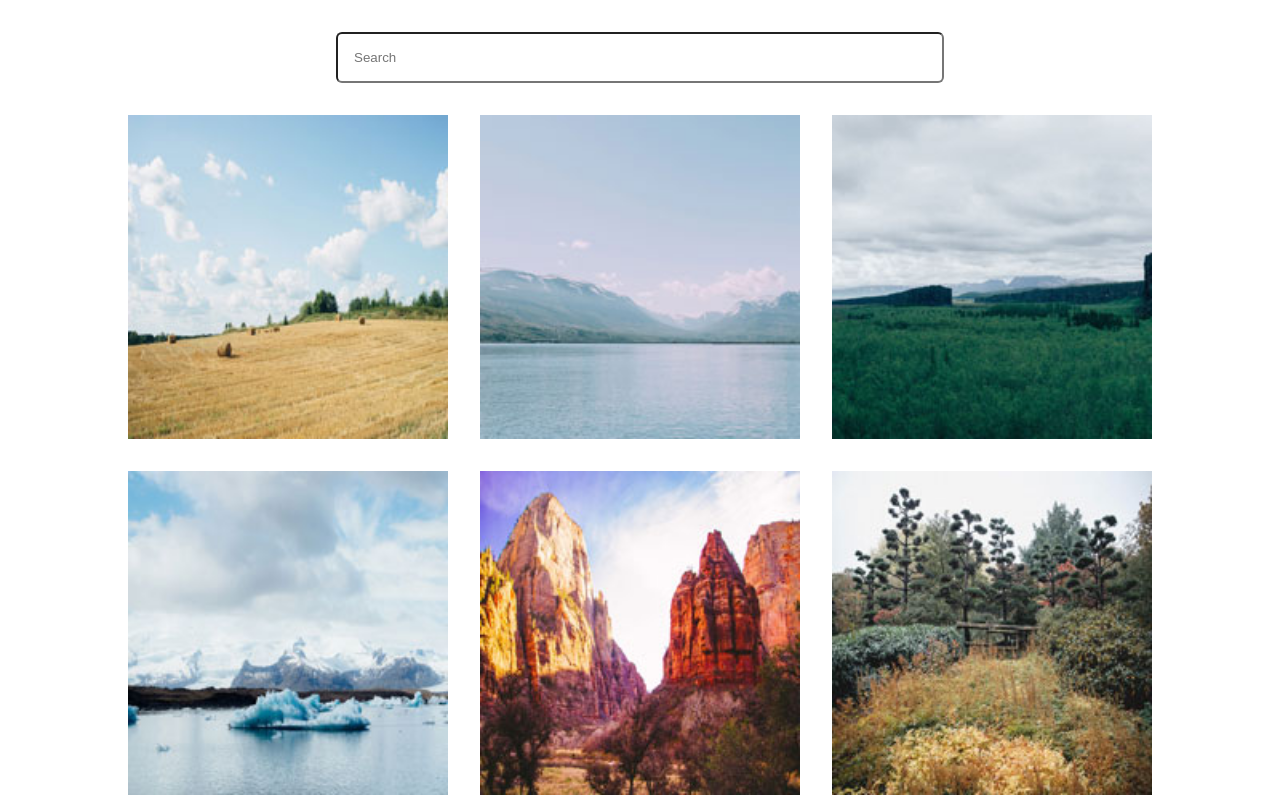
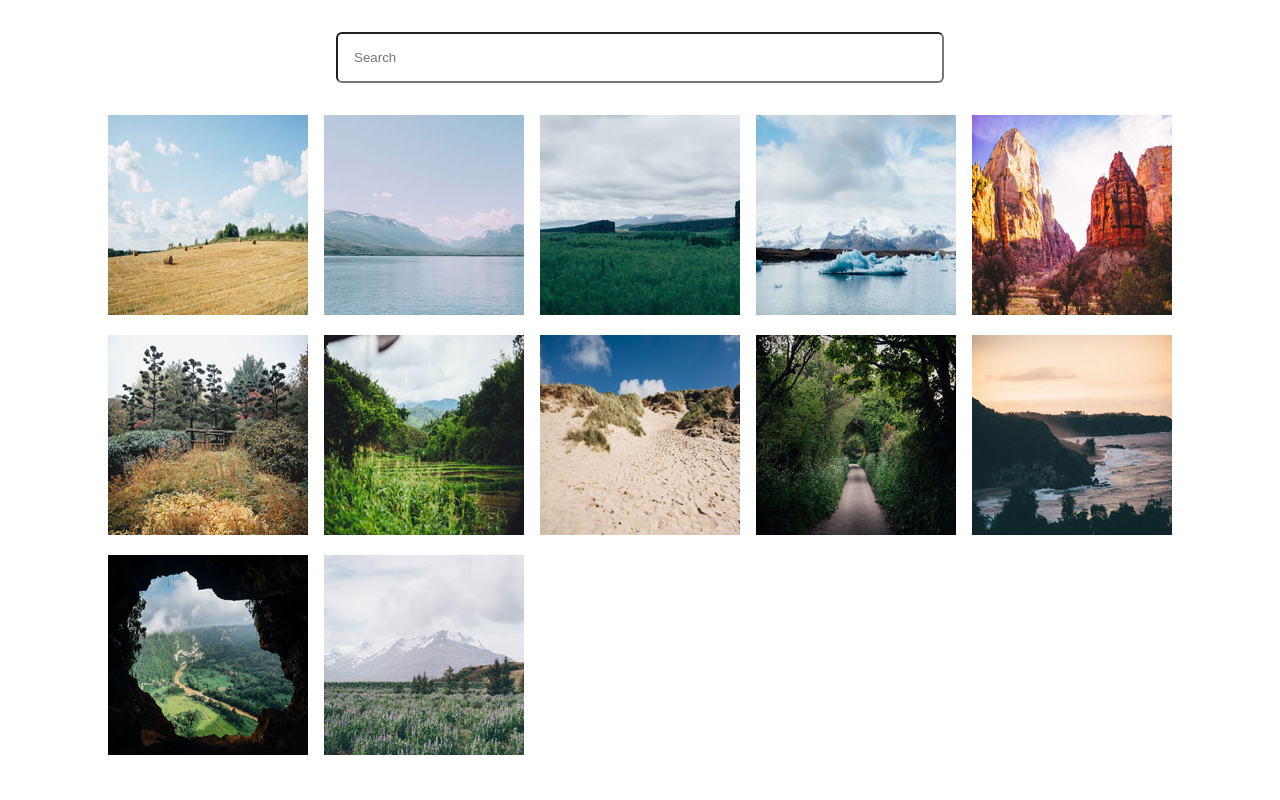
Before and after one commit to AcostaJon/techdegree-project-5, a plain HTML site: page index.html in a window 1280 px wide. Shown: the top 800 px of the page. Drawn offline with Linux system fonts and the light colour scheme.

Commit message:
update image, column size and script tag

```diff
--- a/css/style.css
+++ b/css/style.css
@@ -8,14 +8,13 @@ body {
   padding-bottom: 3rem;
   justify-content: center;
   display: grid;
-  grid-template-columns: repeat(auto-fit, 320px);
+  grid-template-columns: repeat(auto-fit, 200px);
   grid-auto-rows: minmax(200px, auto);
-  grid-gap: 2rem;
+  grid-gap: 1rem;
 }
 /*gallery images */
-.gallery img {
-  width: 100%;
-  height: 100%;
+.gallery a {
+  text-align: center;
 }
 
 /* search input container */
--- a/index.html
+++ b/index.html
@@ -104,8 +104,7 @@
       /></a>
     </main>
 
-    <!-- search box js install -->
-    <script src="js/searchFilter.js"></script>
+
     <!-- baguette box js inastall -->
     <script src="js/baguetteBox.js"></script>
     <script src="js/app.js"></script>
```
